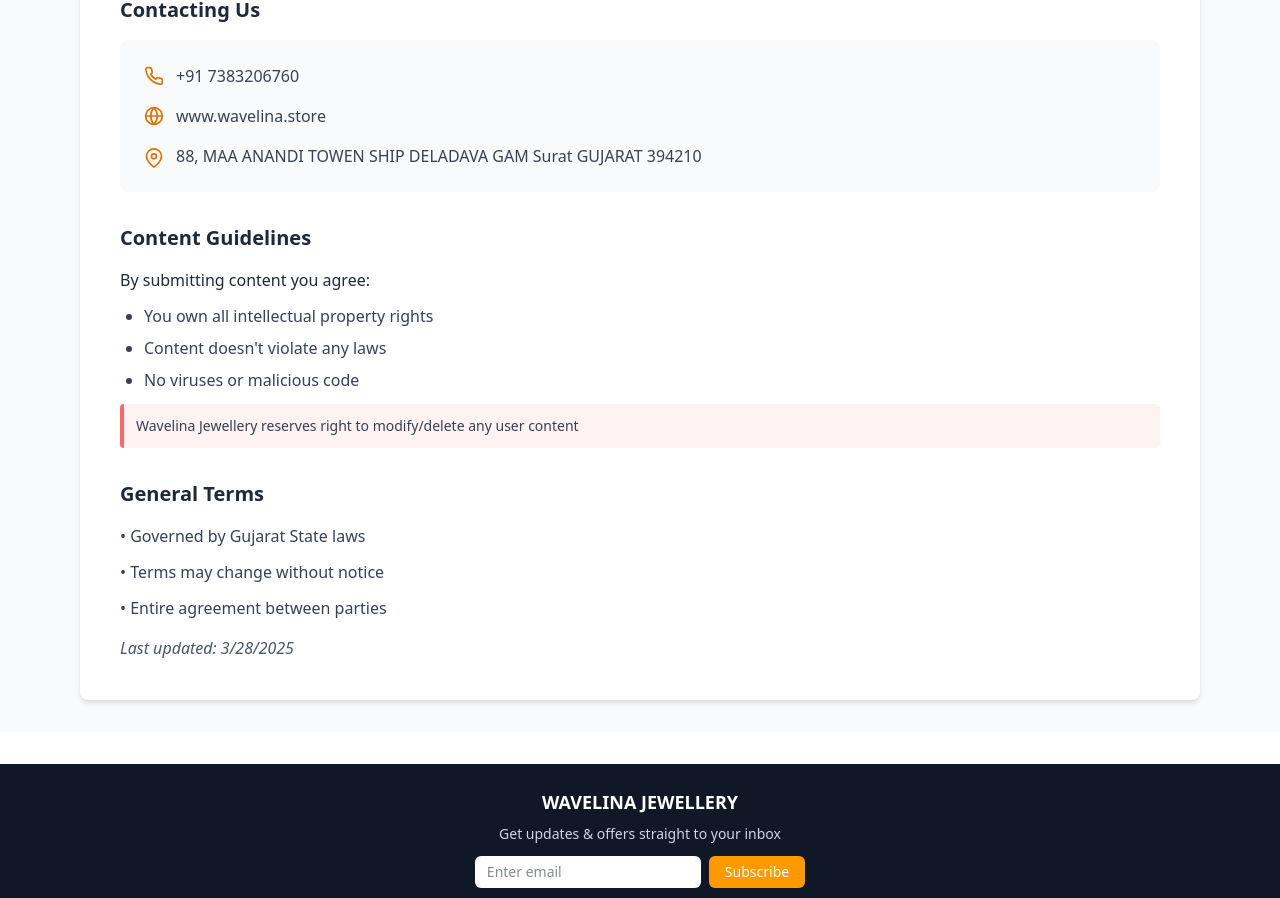
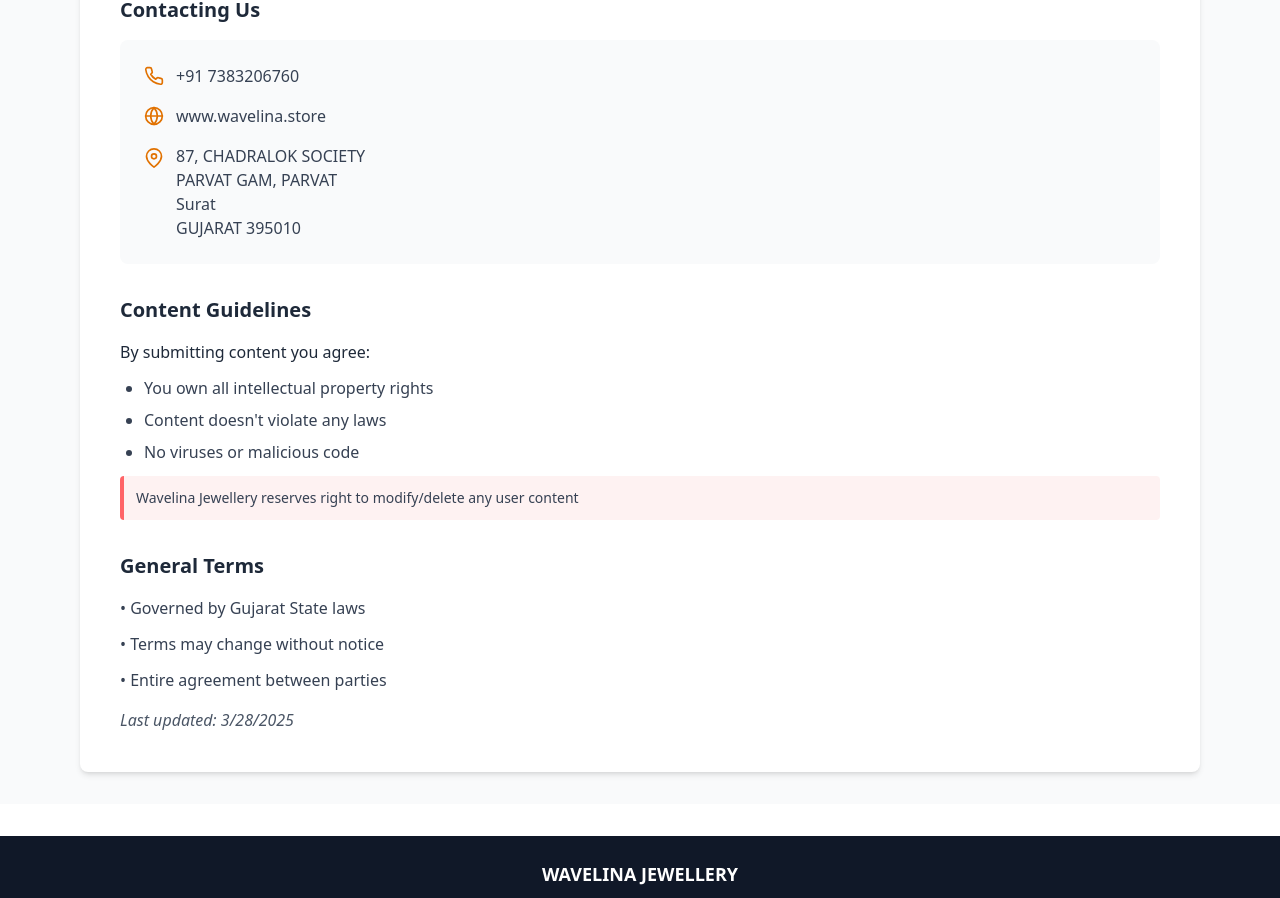
Before and after one commit to mrBhavinKatariya/wavelina, a React (Vite) app: page /terms in a window 1280 px wide. Shown: the part 930-1828 px from the top of the page. Built offline with nearby package versions, Linux system fonts and the light colour scheme; no server answers.

Commit message:
feat: update address details across policy pages

```diff
--- a/src/policy/Contact.Policy.jsx
+++ b/src/policy/Contact.Policy.jsx
@@ -79,8 +79,8 @@
                     <h3 className="text-2xl font-cinzel font-bold text-gray-800">Visit Us</h3>
                     <p className="text-gray-600">
 
-                      88, MAA ANANDI TOWEN SHIP <br/>  DELADAVA GAM <br/>
-                       Surat <br/> GUJARAT 394210
+                      87, CHADRALOK SOCIETY <br/>  PARVAT GAM, PARVAT  <br/>
+                       Surat <br/> GUJARAT 395010
                     </p>
                   </div>
                 </div>
--- a/src/policy/Refund.Policy.jsx
+++ b/src/policy/Refund.Policy.jsx
@@ -219,8 +219,8 @@
               </h2>
             </div>
             <address className="text-gray-600 not-italic leading-relaxed">
-            88, MAA ANANDI TOWEN SHIP <br/>  DELADAVA GAM <br/>
-            Surat <br/> GUJARAT 394210
+            87, CHADRALOK SOCIETY <br/>  PARVAT GAM, PARVAT  <br/>
+            Surat <br/> GUJARAT 395010
             </address>
           </motion.div>
 
--- a/src/policy/Terms.Policy.jsx
+++ b/src/policy/Terms.Policy.jsx
@@ -82,7 +82,8 @@
                 <div className="flex gap-3">
                   <FiMapPin className="text-amber-600 text-xl mt-1 flex-shrink-0" />
                   <address className="not-italic">
-                  88, MAA ANANDI TOWEN SHIP DELADAVA GAM Surat GUJARAT 394210
+                  87, CHADRALOK SOCIETY <br/>  PARVAT GAM, PARVAT  <br/>
+                  Surat <br/> GUJARAT 395010
                   </address>
                 </div>
               </div>
```
